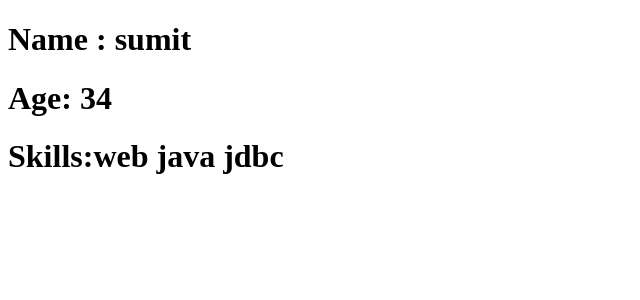
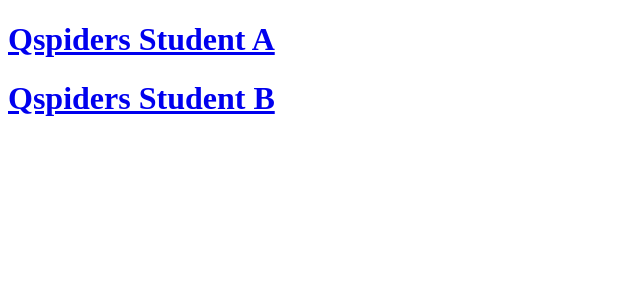
Before and after one commit to sagar56780/first-react-app, a React (Create React App) app: page / in a window 1280 px wide. Shown: the top 300 px of the page, without its empty margins (0-640 px from the left). Built offline with nearby package versions, Linux system fonts and the light colour scheme.

Commit message:
task for the day

```diff
--- a/src/App.jsx
+++ b/src/App.jsx
@@ -330,7 +330,7 @@
 step 1. create Context
 step 2. provider
 step 3. consumer
-*/
+
 
 import React,{createContext} from "react";
 import ChildCompnentA from "./ChildComponentA";
@@ -352,3 +352,4 @@
     </>
 }
 export default App;
+*/
--- a/src/ChildComponentA.jsx
+++ b/src/ChildComponentA.jsx
@@ -1,3 +1,4 @@
+/*
 import { MyContext } from "./App";
 
 
@@ -27,3 +28,4 @@
 
 }
 export default ChildCompnentA;
+*/
--- /dev/null
+++ b/src/QspiderComponent.jsx
@@ -0,0 +1,25 @@
+
+import React,{createContext} from "react"
+import StudentA from "./StudentA";
+import StudentB from "./StudentB";
+
+export let QspiderContext=createContext();
+
+const Qspider=()=>{
+
+    return<>
+        <QspiderContext.Provider value="https://student.qspiders.com/">
+            <StudentA/>
+            <StudentB/>
+
+
+
+
+
+
+        </QspiderContext.Provider>
+
+
+    </>
+}
+export default Qspider;
--- /dev/null
+++ b/src/StudentA.jsx
@@ -0,0 +1,21 @@
+import { QspiderContext } from "./QspiderComponent";
+import StudentA1 from "./StudentA1";
+const StudentA=()=>{
+    return(
+        <>
+    <QspiderContext.Consumer>
+      {(val)=>{
+            return<>
+            <a href={val} target="blank" ><h1>Qspiders Student A</h1></a>
+
+            </>
+
+        }}
+
+
+    </QspiderContext.Consumer>
+      <StudentA1/>
+    </>
+    )
+}
+export default StudentA;
--- /dev/null
+++ b/src/StudentA1.jsx
@@ -0,0 +1,15 @@
+
+
+const StudentA1=()=>{
+
+    return (<>
+
+
+
+
+
+
+
+    </>)
+}
+export  default StudentA1;
--- /dev/null
+++ b/src/StudentB.jsx
@@ -0,0 +1,15 @@
+import { QspiderContext } from "./QspiderComponent";
+
+const StudentB=()=>{
+    return(
+    <QspiderContext.Consumer>
+      {(val)=>{
+            return <a href={val} target="blank" ><h1>Qspiders Student B</h1></a>
+
+
+        }}
+
+    </QspiderContext.Consumer>
+    )
+}
+export default StudentB;
--- a/src/index.js
+++ b/src/index.js
@@ -25,6 +25,7 @@
 //?====class based components ========
 import React from "react";
 import { createRoot } from "react-dom/client";
-import App from "./App";
+// import App from "./App";
+import Qspider from "./QspiderComponent";
 
-createRoot(document.getElementById("root")).render(<App></App>)
+createRoot(document.getElementById("root")).render(<Qspider></Qspider>)
```
Also changed, not shown: src/StudentA2.jsx (added), src/StudentB1.jsx (added), src/StudentB2.jsx (added).
